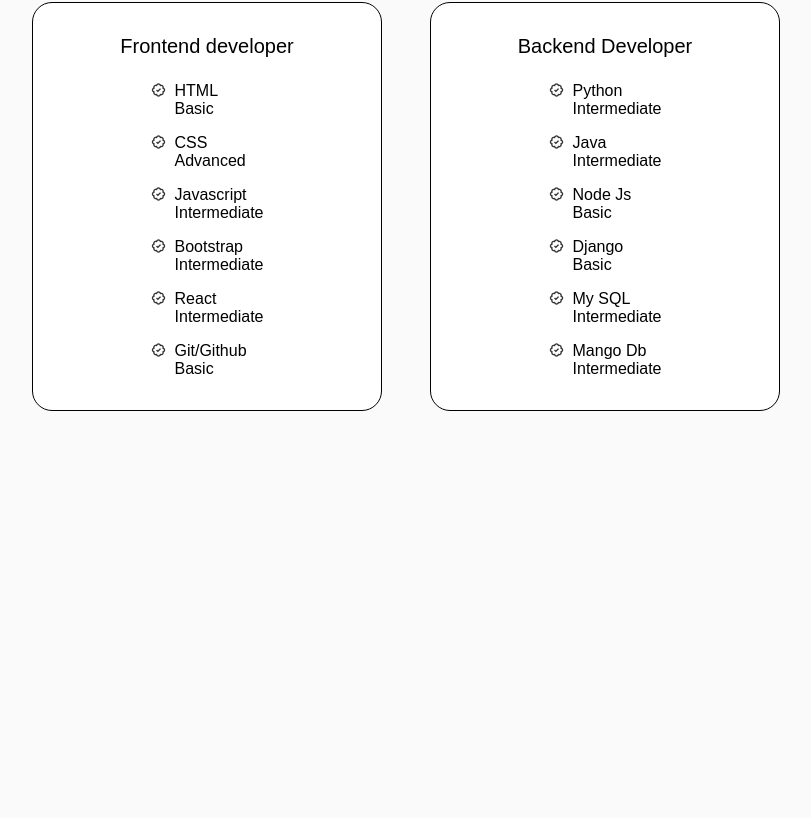
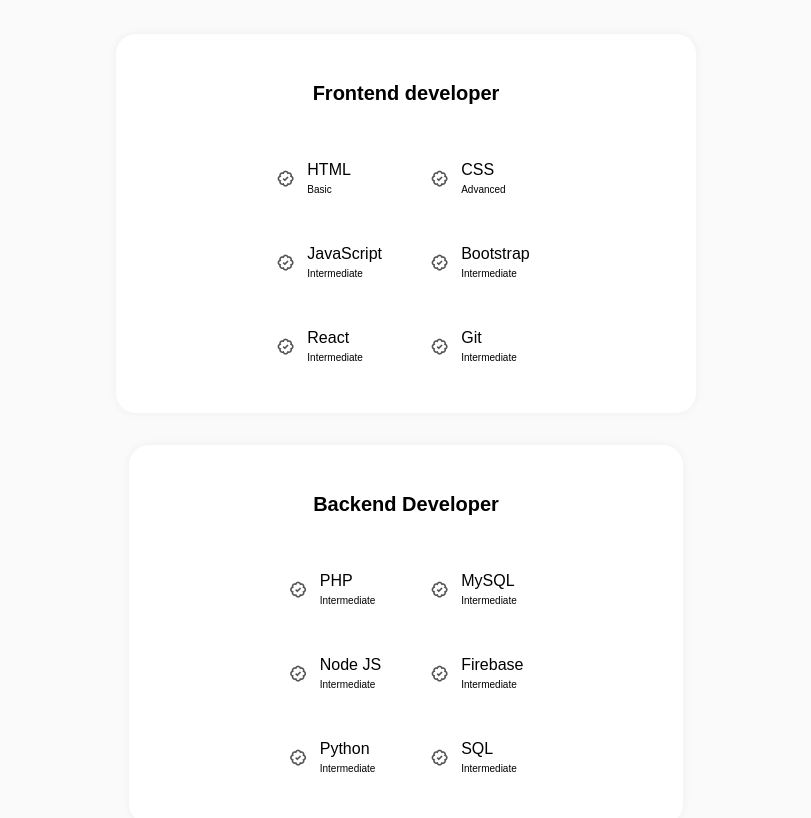
Before and after one commit to KumarKalyan20/portfolio, a React (Vite) app: page / in a window 1280 px wide. Shown: the part 1562-2380 px from the top of the page, without its empty margins (234-1045 px from the left). Before the commit the page ends 2005 px from the top, so only its background shows below. Built offline with nearby package versions, Linux system fonts and the light colour scheme.

Commit message:
added a code

```diff
--- a/index.html
+++ b/index.html
@@ -7,7 +7,11 @@
 
      <link href='https://unpkg.com/boxicons@2.1.4/css/boxicons.min.css' rel='stylesheet'>
 
+     <link href='https://unpkg.com/boxicons@2.1.4/css/boxicons.min.css' rel='stylesheet'>
+
+
      <link rel="stylesheet" href="https://unicons.iconscout.com/release/v4.0.8/css/line.css">
+
     <title>Portfolio</title>
   </head>
   <body>
--- a/src/App.css
+++ b/src/App.css
@@ -23,10 +23,10 @@
 }  */
 
 :root{
-  --title-color: #000000b0;
+  /* --title-color: #000000b0;
   --dark-color: rgb(40, 40, 40);
   --light-color: rgb(220, 220, 220);
-  --dark-hover: #464646;
+  --dark-hover: #464646; */
 
   --header-height: 3rem;
   --hue: 0;
@@ -194,9 +194,9 @@
   font-weight: var(--font-medium);
 }
 
-.text-decoration{
+/* .text-decoration{
   text-decoration: none;
-}
+} */
 
 .button:hover {
   background-color: var(--title-color-dark);
--- a/src/App.jsx
+++ b/src/App.jsx
@@ -5,6 +5,7 @@
 import Home from './components/home/Home';
 import About from './components/about/About';
 import Skills from './components/skills/Skills';
+import Services from './components/services/Services';
 
 
 const App = () => {
@@ -16,6 +17,7 @@
       <Home />
       <About />
       <Skills />
+      <Services />
     </main>
     </>
   );
--- /dev/null
+++ b/src/components/services/Services.jsx
@@ -0,0 +1,94 @@
+import React from 'react'
+
+const Services = () => {
+    return (
+        <section className="services section" id="services">
+            <h2 className="section__title">Services</h2>
+            <span className="section__subtitle">What i offer</span>
+
+            <div className="services__container container grid">
+              <div className="services__content">
+                 <div>
+                    <i className="uil uil-web-grid services__icon"></i>
+                    <h3 className="services__title">
+                        Product <br /> Designer
+                    </h3>
+                 </div>
+
+                 <div className="services__content">
+                    <div>
+                        <i className="uil uil-arrow services__icon"></i>
+                        <h3 className="services__title">Ui/Ux <br /> Designer</h3>
+                    </div>
+
+                 </div>
+
+
+                 <div className="services__content">
+                    <div>
+                        <i className="uil uil-edit services__icon"></i>
+                        <h3 className="services__title">Visual <br /> Designer</h3>
+                    </div>
+
+                 </div>
+
+                 <span className="services__button">View More <i
+                 classname="uil uil-arrow-right
+                 services__button-icon"></i></span>
+
+
+                 <div className="services__modal">
+                    <div className="services__modal-content">
+                        <i className="uil uil-times services__modal-close"></i>
+
+                        <h3 className="services__modal-title">Visual Designer</h3>
+                        <p className="services__modal-description">Service
+                            with more than 3 years of experience.
+                            Providing quality to clents and
+                            companies. </p>
+
+                            <ul className="services__modal-services grid">
+                                <li className="services__modal-services">
+                                  <i className="uil uil-check-circle services__modal-icon"></i>
+                                  <p className-="services__modal-info">
+                                    I develop the user interface.
+                                  </p>
+                                </li>
+
+                                      <li className="services__modal-services">
+                                  <i className="uil uil-check-circle services__modal-icon"></i>
+                                  <p className-="services__modal-info">
+                                   Web page development
+                                  </p>
+                                </li>
+
+                                  <li className="services__modal-services">
+                                  <i className="uil uil-check-circle services__modal-icon"></i>
+                                  <p className-="services__modal-info">
+                                    I create ux element interactions.
+                                  </p>
+                                </li>
+
+                                 <li className="services__modal-services">
+                                  <i className="uil uil-check-circle services__modal-icon"></i>
+                                  <p className-="services__modal-info">
+                                    I position your company brand.
+                                  </p>
+                                </li>
+
+                                <li className="services__modal-services">
+                                  <i className="uil uil-check-circle services__modal-icon"></i>
+                                  <p className-="services__modal-info">
+                                    Design and mockups of products for companies.
+                                  </p>
+                                </li>
+                            </ul>
+                    </div>
+                 </div>
+              </div>
+             </div>
+          </section>
+    );
+};
+
+export default Services;
--- a/src/components/skills/Frontend.jsx
+++ b/src/components/skills/Frontend.jsx
@@ -1,4 +1,5 @@
 import React from 'react'
+
 
 const Frontend = () => {
     return (
--- a/src/components/skills/Skills.jsx
+++ b/src/components/skills/Skills.jsx
@@ -1,21 +1,126 @@
-import React from 'react';
+import React from "react";
 import "./skills.css";
-import Frontend from "./Frontend";
-import Backend from "./Backend";
 
 const Skills = () => {
-    return (
-       <section className="skills section" id="skills">
-           <h2 className="section__title">Skills</h2>
-            <span className="section__subtitle">My techinical level</span>
+  return (
+    <section className="skills section" id="skills">
+      <h2 className="section__title">Skills</h2>
+      <span className="section__subtitle">My technical level</span>
 
-            <div className="skills_container container grid">
-                <Frontend />
-                <Backend />
+      <div className="skills__container container grid">
 
+        {/* Frontend */}
+        <div className="skills__content">
+          <h3 className="skills__title">Frontend developer</h3>
+          <div className="skills__box">
+            <div className="skills__data">
+              <i className="bx bx-badge-check"></i>
+              <div>
+                <h3 className="skills__name">HTML</h3>
+                <span className="skills__level">Basic</span>
+              </div>
             </div>
-       </section>
-    );
+
+            <div className="skills__data">
+              <i className="bx bx-badge-check"></i>
+              <div>
+                <h3 className="skills__name">CSS</h3>
+                <span className="skills__level">Advanced</span>
+              </div>
+            </div>
+
+            <div className="skills__data">
+              <i className="bx bx-badge-check"></i>
+              <div>
+                <h3 className="skills__name">JavaScript</h3>
+                <span className="skills__level">Intermediate</span>
+              </div>
+            </div>
+
+            <div className="skills__data">
+              <i className="bx bx-badge-check"></i>
+              <div>
+                <h3 className="skills__name">Bootstrap</h3>
+                <span className="skills__level">Intermediate</span>
+              </div>
+            </div>
+
+            <div className="skills__data">
+              <i className="bx bx-badge-check"></i>
+              <div>
+                <h3 className="skills__name">React</h3>
+                <span className="skills__level">Intermediate</span>
+              </div>
+            </div>
+
+            <div className="skills__data">
+              <i className="bx bx-badge-check"></i>
+              <div>
+                <h3 className="skills__name">Git</h3>
+                <span className="skills__level">Intermediate</span>
+              </div>
+            </div>
+          </div>
+        </div>
+
+        {/* Backend */}
+
+
+        <div className="skills__content">
+          <h3 className="skills__title">Backend Developer</h3>
+          <div className="skills__box">
+            <div className="skills__data">
+              <i className="bx bx-badge-check"></i>
+              <div>
+                <h3 className="skills__name">PHP</h3>
+                <span className="skills__level">Intermediate</span>
+              </div>
+            </div>
+
+            <div className="skills__data">
+              <i className="bx bx-badge-check"></i>
+              <div>
+                <h3 className="skills__name">MySQL</h3>
+                <span className="skills__level">Intermediate</span>
+              </div>
+            </div>
+
+            <div className="skills__data">
+              <i className="bx bx-badge-check"></i>
+              <div>
+                <h3 className="skills__name">Node JS</h3>
+                <span className="skills__level">Intermediate</span>
+              </div>
+            </div>
+
+            <div className="skills__data">
+              <i className="bx bx-badge-check"></i>
+              <div>
+                <h3 className="skills__name">Firebase</h3>
+                <span className="skills__level">Intermediate</span>
+              </div>
+            </div>
+
+            <div className="skills__data">
+              <i className="bx bx-badge-check"></i>
+              <div>
+                <h3 className="skills__name">Python</h3>
+                <span className="skills__level">Intermediate</span>
+              </div>
+            </div>
+
+            <div className="skills__data">
+              <i className="bx bx-badge-check"></i>
+              <div>
+                <h3 className="skills__name">SQL</h3>
+                <span className="skills__level">Intermediate</span>
+              </div>
+            </div>
+          </div>
+        </div>
+      </div>
+    </section>
+  );
 };
 
 export default Skills;
--- a/src/components/skills/skills.css
+++ b/src/components/skills/skills.css
@@ -1,57 +1,56 @@
-.skills_container {
-    /* display: grid; */
-    grid-template-columns: repeat(2, 350px);
-    column-gap: 3rem;
-    justify-content: center;
+.skills__container {
+  display: flex;
+  flex-direction: column;
+  gap: 2rem;
+  margin-top: 2rem;
+  align-items: center;
+  padding:  2rem;
 }
 
 
 .skills__content {
-    background-color: var(--container-color);
-    border: 1px solid rgba(0, 0, 0.1);
-    padding: 2rem 4rem;
+  background-color: #fff;
+  padding: 3rem 10rem;
   border-radius: 1.25rem;
+  box-shadow: 0px 0px 10px rgba(0, 0, 0, 0.05);
 }
 
 .skills__title {
-    /* font-size: var(--normal-font-size); */
-    font-size: 20px;
-    font-weight: var(--font-medium);
+  font-size: 1.25rem;
+  font-weight: 600;
   text-align: center;
-    margin-bottom: var(--mb-1-5);
+  margin-bottom: 3.5rem;
 }
 
 .skills__box {
-    display: flex;
-    justify-content: center;
-    column-gap: 2.5rem;
-
-}
-
-.skills__group {
   display: grid;
-    align-items: flex-start;
-    row-gap: 1rem;
+  grid-template-columns: repeat(2, 1fr);
+  gap: 3rem;
 }
 
 .skills__data {
   display: flex;
-    column-gap: 0.5rem;
+  align-items: center;
+  gap: 0.75rem;
 }
 
-.skills .bx-badge-check {
-    font-size: 1rem;
-    color: var(--title-color);
+.skills__data i {
+  font-size: 1.2rem;
+  color: #555;
 }
 
 .skills__name {
-    font-size: var(--normal-font-size);
-    font-weight: var(--font-medium);
-    line-height: 18px;
+  font-weight: 500;
+  font-size: 1rem;
 }
+
 .skills__level {
+  /* font-size: 0.8rem;
+  color: gray;
+*/
 font-size: var(--tiny-font-size);
 }
+
 
 
 @media screen and (max-width: 992px) {
@@ -61,15 +60,22 @@
     }
 }
 
-
-@media screen and (max-width: 768px) {
-
+@media screen and (max-width: 576px) {
+    .skills__container {
+        grid-template-columns: 1fr;
     }
 
-@media screen and (max-width: 576px) {
-
+    .skills__content {
+        padding: 1.5rem;
+    }
 }
 
 @media screen and (max-width: 350px) {
+    .skills__box {
+        column-gap: 1.25rem;
+    }
 
+    .skills__name {
+        font-size: var(--small-font-size)
     }
+}
```
Also changed, not shown: src/components/services/services.css (added). Lines whose indentation alone changed are shown as unchanged.
